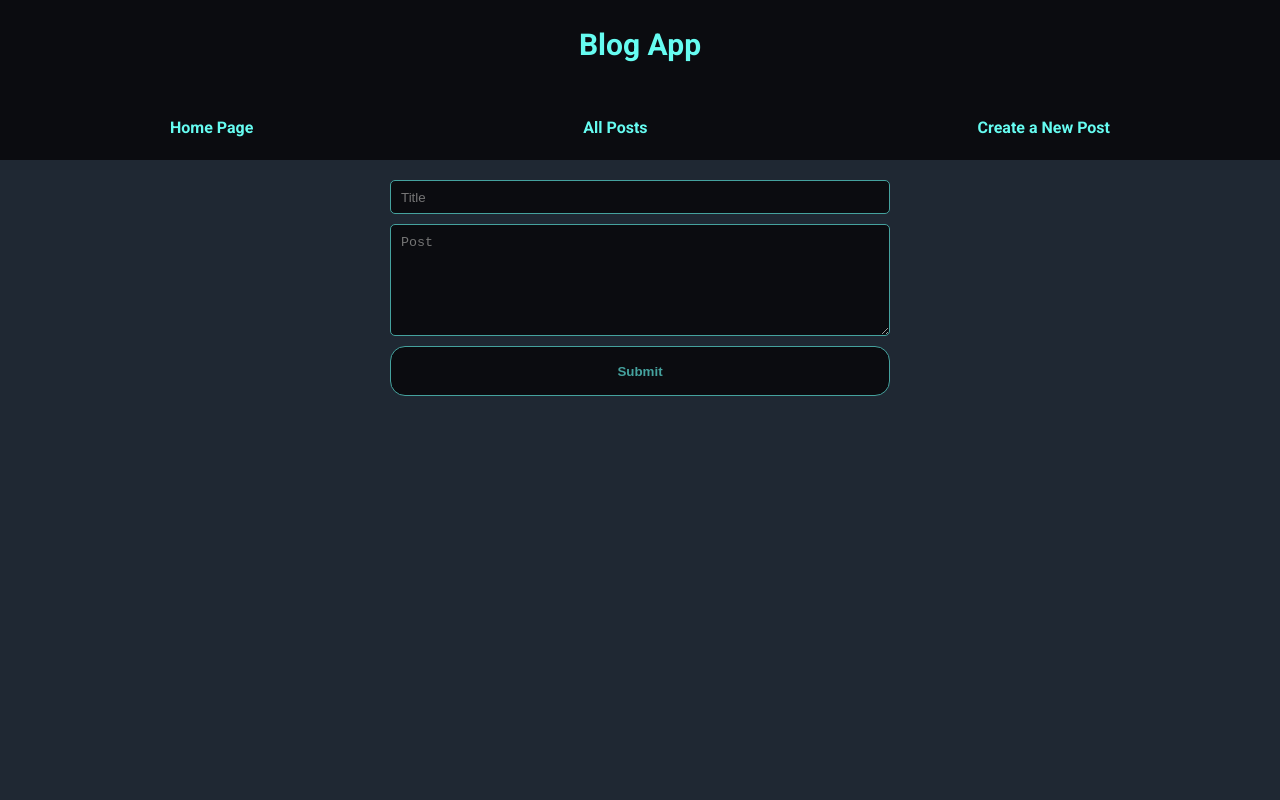
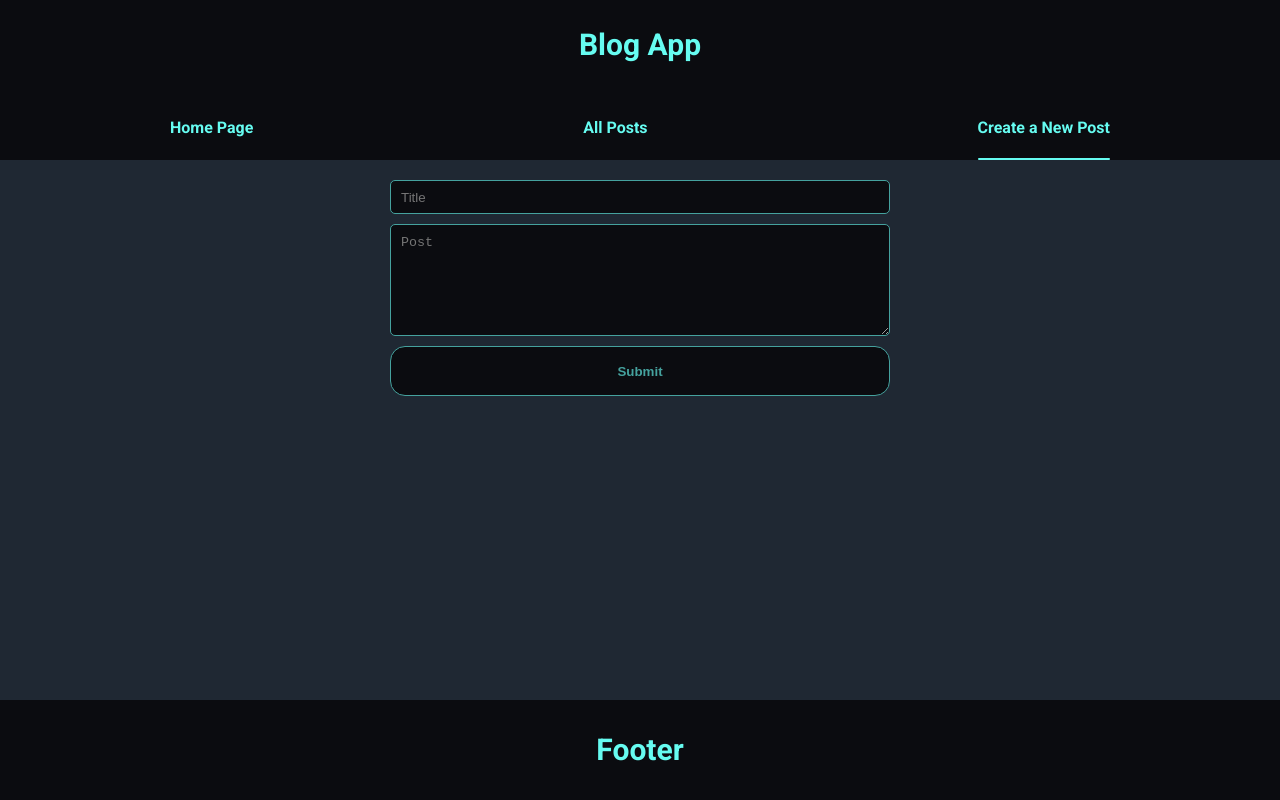
Before and after one commit to Qoa11a/developsToday_test_task, a Next.js app: page /posts/new in a window 1280 px wide. Built offline with nearby package versions, Linux system fonts and the light colour scheme.

Commit message:
Added Active Link and Footer

```diff
--- a/pages/_app.tsx
+++ b/pages/_app.tsx
@@ -2,13 +2,27 @@ import '@styles/reset.css';
 import '@styles/generalStyles.css';
 import { AppProps } from 'next/app';
 import Header from '@components/Header';
+import Footer from '@components/Footer';
+import styled from 'styled-components';
+
+const PageContainer = styled.div`
+  position: relative;
+  min-height: 100vh;
+`;
+
+const Container = styled.div`
+  padding-bottom: 150px;
+`;
 
 function MyApp({ Component, pageProps }: AppProps): JSX.Element {
   return (
-    <>
-      <Header />
-      <Component {...pageProps} />
-    </>
+    <PageContainer>
+      <Container>
+        <Header />
+        <Component {...pageProps} />
+      </Container>
+      <Footer />
+    </PageContainer>
   );
 }
 
--- /dev/null
+++ b/src/components/Footer.tsx
@@ -0,0 +1,26 @@
+import styled from 'styled-components';
+
+const Container = styled.div`
+  height: 100px;
+  background-color: #0b0c10;
+  color: #66fcf1;
+  position: absolute;
+  bottom: 0;
+  width: 100%;
+  display: flex;
+  justify-content: center;
+  align-items: center;
+`;
+
+const Title = styled.h1`
+  font-weight: bold;
+  font-size: 30px;
+`;
+
+const Footer = (): JSX.Element => (
+  <Container>
+    <Title>Footer</Title>
+  </Container>
+);
+
+export default Footer;
--- /dev/null
+++ b/src/components/Link.tsx
@@ -0,0 +1,24 @@
+import { withRouter } from 'next/router';
+import Link from 'next/link';
+import React, { Children } from 'react';
+
+const ActiveLink = ({ router, children, ...props }) => {
+  const child = Children.only(children);
+  const { href } = props;
+  let { activeClassName } = props;
+
+  let className = child.props.className || null;
+  if (router.pathname === href && activeClassName) {
+    className = `${className !== null ? className : ''} ${props.activeClassName}`.trim();
+  }
+
+  activeClassName = null;
+
+  return (
+    <Link href="#" {...props}>
+      {React.cloneElement(child, { className })}
+    </Link>
+  );
+};
+
+export default withRouter(ActiveLink);
--- a/src/components/Navigation.tsx
+++ b/src/components/Navigation.tsx
@@ -1,5 +1,5 @@
 import styled from 'styled-components';
-import Link from 'next/link';
+import Link from './Link';
 
 const Nav = styled.div`
   display: flex;
@@ -51,17 +51,17 @@ const Navigation = (): JSX.Element => (
   <Nav>
     <List>
       <ListItem>
-        <Link href="/">
+        <Link href="/" activeClassName="active">
           <A>Home Page</A>
         </Link>
       </ListItem>
       <ListItem>
-        <Link href="/posts">
+        <Link href="/posts" activeClassName="active">
           <A>All Posts</A>
         </Link>
       </ListItem>
       <ListItem>
-        <Link href="/posts/new">
+        <Link href="/posts/new" activeClassName="active">
           <A>Create a New Post</A>
         </Link>
       </ListItem>
--- a/src/styles/generalStyles.css
+++ b/src/styles/generalStyles.css
@@ -4,3 +4,17 @@ body {
   background-color: #1f2833;
   font-family: 'Roboto', sans-serif;
 }
+
+.active::after {
+  content: '';
+  width: 100%;
+  opacity: 1;
+  height: 2px;
+  background: #66fcf1;
+  transition: width 0.3s, opacity 0s;
+  transition-delay: 0s, 0.3s;
+  position: absolute;
+  border-radius: 15px;
+  bottom: 0;
+  left: 0;
+}
```
Also changed, not shown: pages/posts/[id].tsx (+1 -29 lines).
